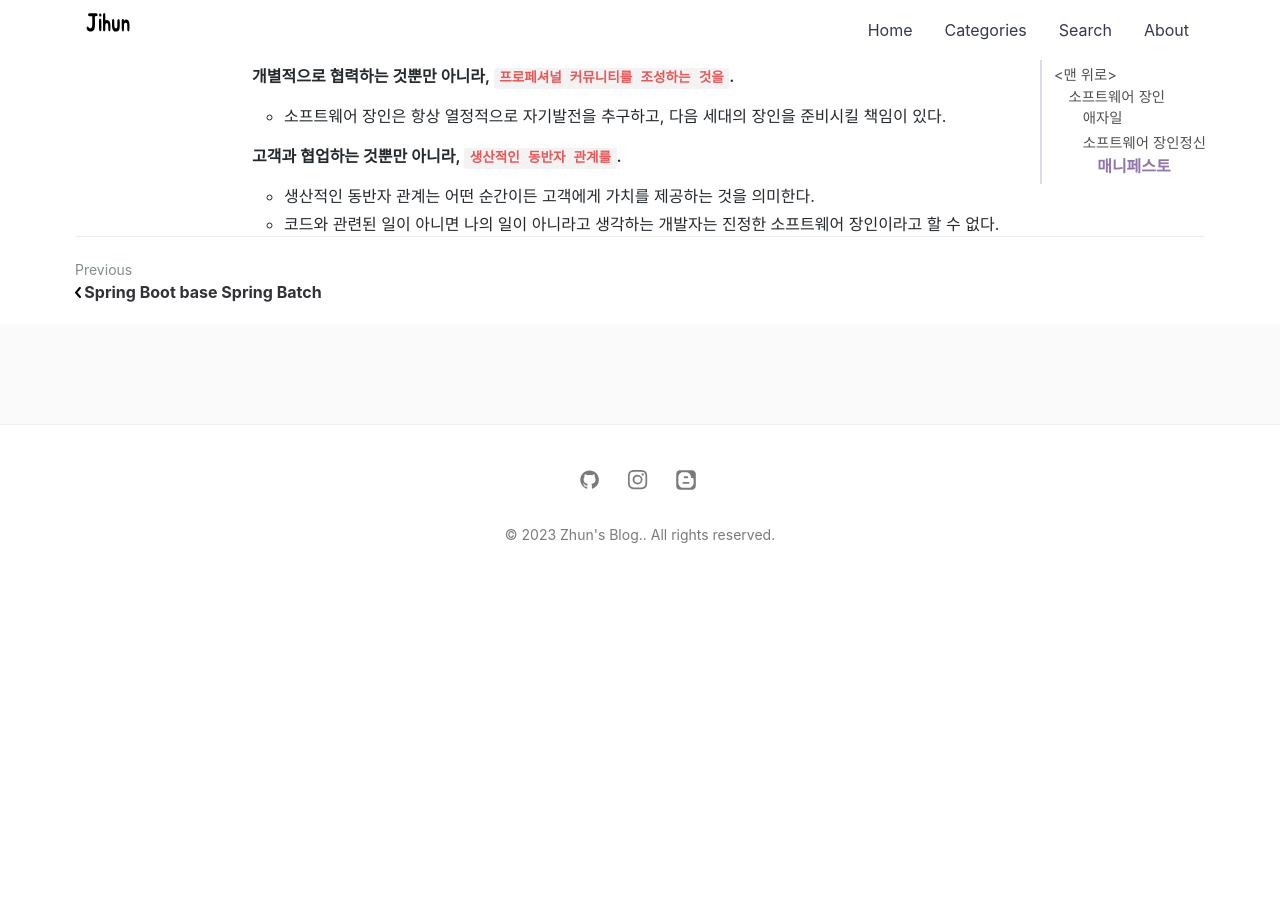
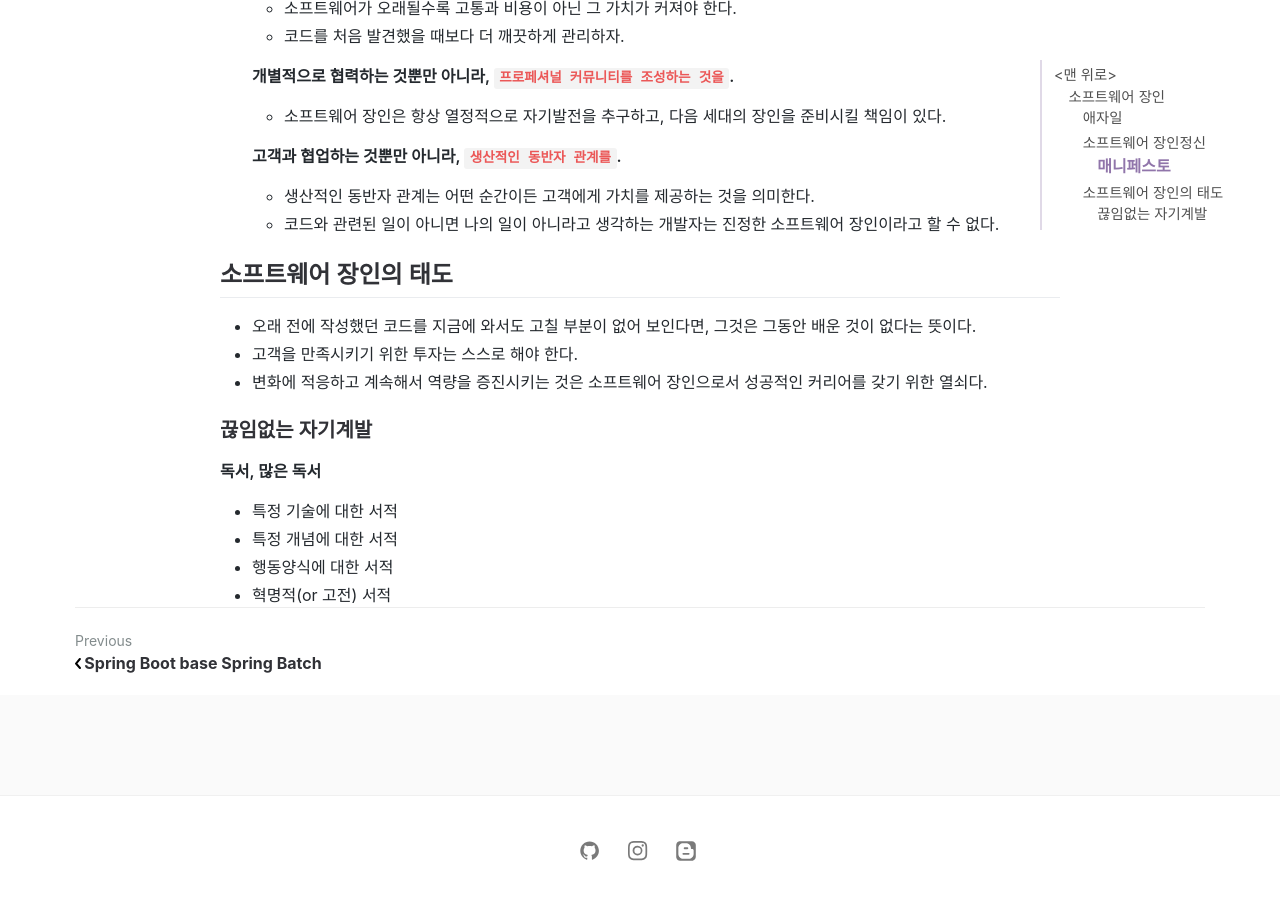
Before and after one commit to jihunparkme/jihunparkme.github.io, a Jekyll site: the page built from _posts/2023-02-01-a-software-master.md, in a window 1280 px wide and 900 px high, scrolled down 2380 px. Built offline with Jekyll 4.4.1, drawn with Linux system fonts in a browser that asks for light colours; nearby versions of some CDN libraries; comment, search, counter and statistics services are not loaded; before the commit the page ends 2970 px from its top, so only the background shows below that.

Commit message:
[software master] 소프트웨어 장인의 태도

```diff
--- a/_posts/2023-02-01-a-software-master.md
+++ b/_posts/2023-02-01-a-software-master.md
@@ -84,3 +84,18 @@
 
   - 생산적인 동반자 관계는 어떤 순간이든 고객에게 가치를 제공하는 것을 의미한다.
   - 코드와 관련된 일이 아니면 나의 일이 아니라고 생각하는 개발자는 진정한 소프트웨어 장인이라고 할 수 없다.
+
+## 소프트웨어 장인의 태도
+
+- 오래 전에 작성했던 코드를 지금에 와서도 고칠 부분이 없어 보인다면, 그것은 그동안 배운 것이 없다는 뜻이다.
+- 고객을 만족시키기 위한 투자는 스스로 해야 한다.
+- 변화에 적응하고 계속해서 역량을 증진시키는 것은 소프트웨어 장인으로서 성공적인 커리어를 갖기 위한 열쇠다.
+
+###  끊임없는 자기계발
+
+**독서, 많은 독서**
+
+- 특정 기술에 대한 서적
+- 특정 개념에 대한 서적
+- 행동양식에 대한 서적
+- 혁명적(or 고전) 서적
```
